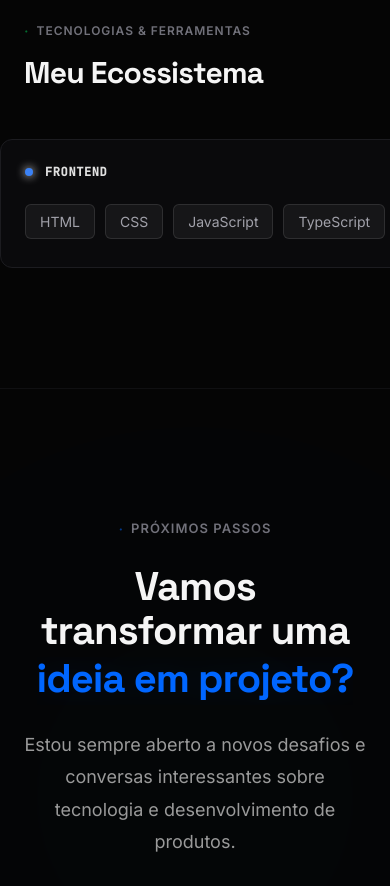
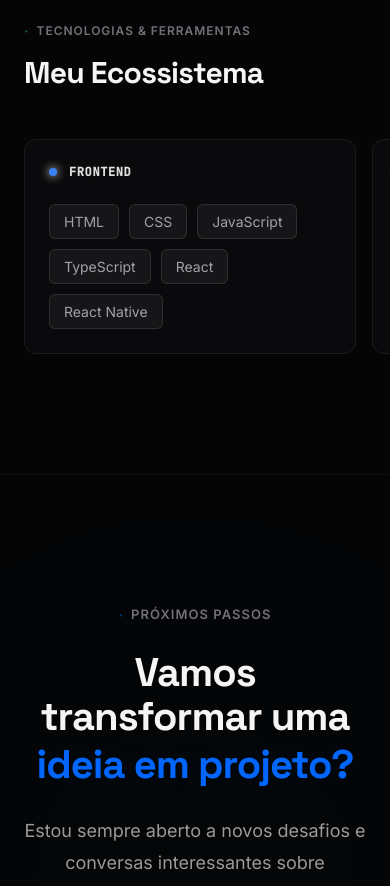
Before and after one commit to aleffelix15/alef.dev, a React (Vite) app: page / in a window 390 px wide. Shown: the part 5360-6246 px from the top of the page. Built offline with nearby package versions, Linux system fonts and the light colour scheme.

Commit message:
fix(mobile): constrain Stack cards width to force wrapping on mobile

```diff
--- a/src/components/Stack.tsx
+++ b/src/components/Stack.tsx
@@ -37,12 +37,11 @@ export const Stack: React.FC = () => {
         {/* Grid Unificado: Scroll horizontal para TODOS os cards no Mobile, Grid no Desktop */}
         <div className="flex overflow-x-auto snap-x snap-mandatory pb-6 -mx-6 px-6 md:mx-0 md:px-0 md:grid md:grid-cols-2 lg:grid-cols-4 gap-4 md:gap-6 lg:gap-8 scroll-smooth [&::-webkit-scrollbar]:hidden [-ms-overflow-style:none] [scrollbar-width:none]">
 
-          {/* Main Categories Grid */}
           {mainCategories.map((category, index) => {
             const styles = getCategoryStyles(category.name);
             return (
-              <FadeInWhenVisible key={index} delay={index * 0.1} className="min-w-[85%] sm:min-w-[45%] md:min-w-0 snap-center flex-shrink-0 flex">
-                <SpotlightCard spotlightColor={styles.spotlight} className="w-full bg-[#0A0A0C] border border-[#1C1C20] rounded-xl p-6">
+              <FadeInWhenVisible key={index} delay={index * 0.1} className="w-[85vw] sm:w-[45vw] md:w-full snap-center flex-shrink-0 flex">
+                <SpotlightCard spotlightColor={styles.spotlight} className="h-full w-full bg-[#0A0A0C] border border-[#1C1C20] rounded-xl p-6">
                   <div className="mb-6 flex items-center gap-3">
                     <span className={`w-2 h-2 rounded-full ${styles.dotColor} shadow-[0_0_10px_currentColor]`} />
                     <h3 className="font-mono text-xs font-bold text-[#E0E0E0] uppercase tracking-wider">
@@ -66,8 +65,8 @@ export const Stack: React.FC = () => {
 
           {/* Infra & OS Secondary Grid */}
           {infraCategory && (
-            <FadeInWhenVisible delay={0.4} className="min-w-[85%] sm:min-w-[45%] md:min-w-0 md:col-span-2 lg:col-span-4 snap-center flex-shrink-0 flex">
-              <SpotlightCard spotlightColor={getCategoryStyles('Infra & OS').spotlight} className="w-full bg-[#0A0A0C] border border-[#1C1C20] p-6 sm:p-8 rounded-xl">
+            <FadeInWhenVisible delay={0.4} className="w-[85vw] sm:w-[45vw] md:w-full md:col-span-2 lg:col-span-4 snap-center flex-shrink-0 flex">
+              <SpotlightCard spotlightColor={getCategoryStyles('Infra & OS').spotlight} className="h-full w-full bg-[#0A0A0C] border border-[#1C1C20] p-6 sm:p-8 rounded-xl">
                 <div className="flex flex-col md:flex-row md:items-center gap-6 md:gap-12 h-full">
                   <div className="flex items-center gap-3 whitespace-nowrap">
                     <span className={`w-2 h-2 rounded-full ${getCategoryStyles('Infra & OS').dotColor} shadow-[0_0_10px_currentColor] animate-pulse`} />
```
